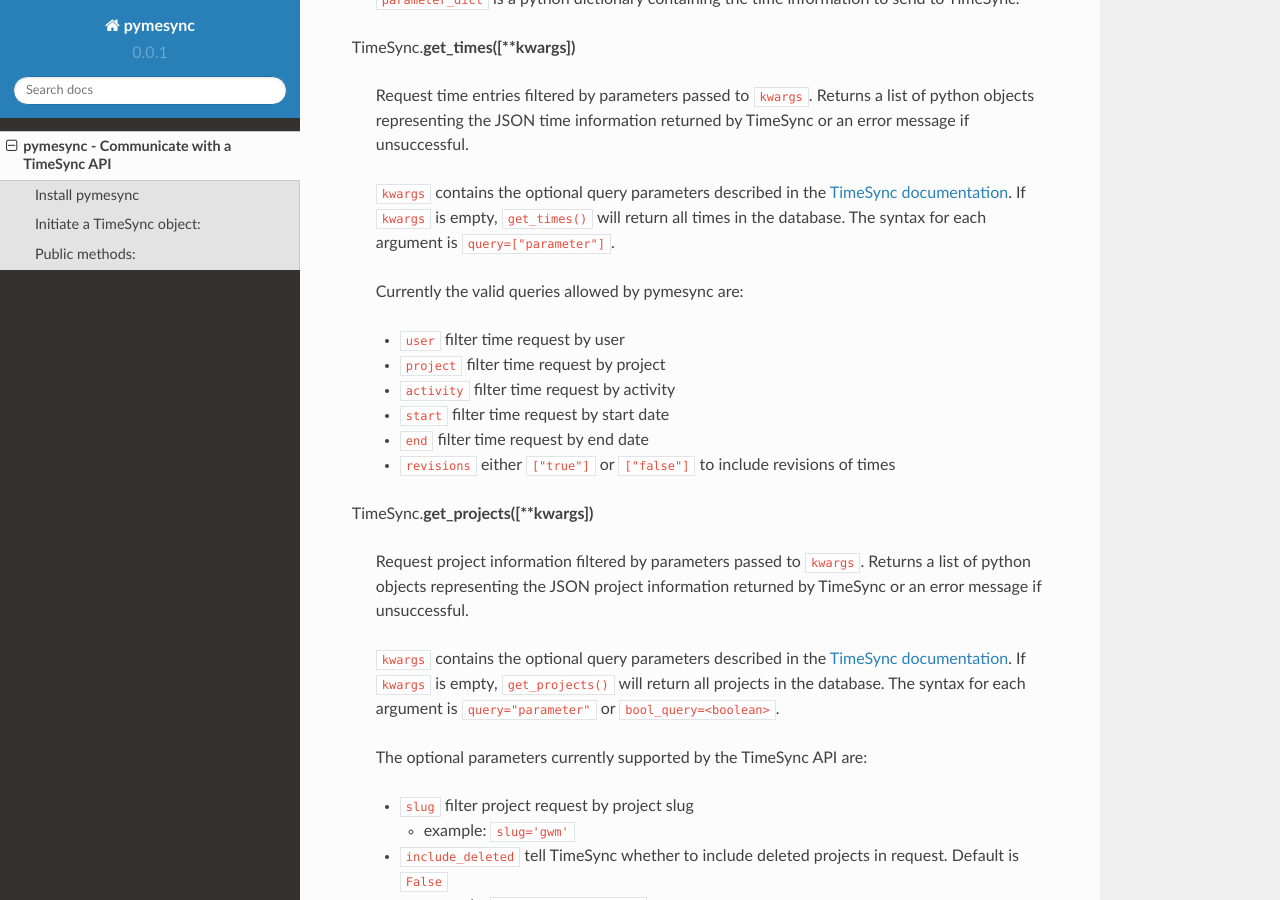
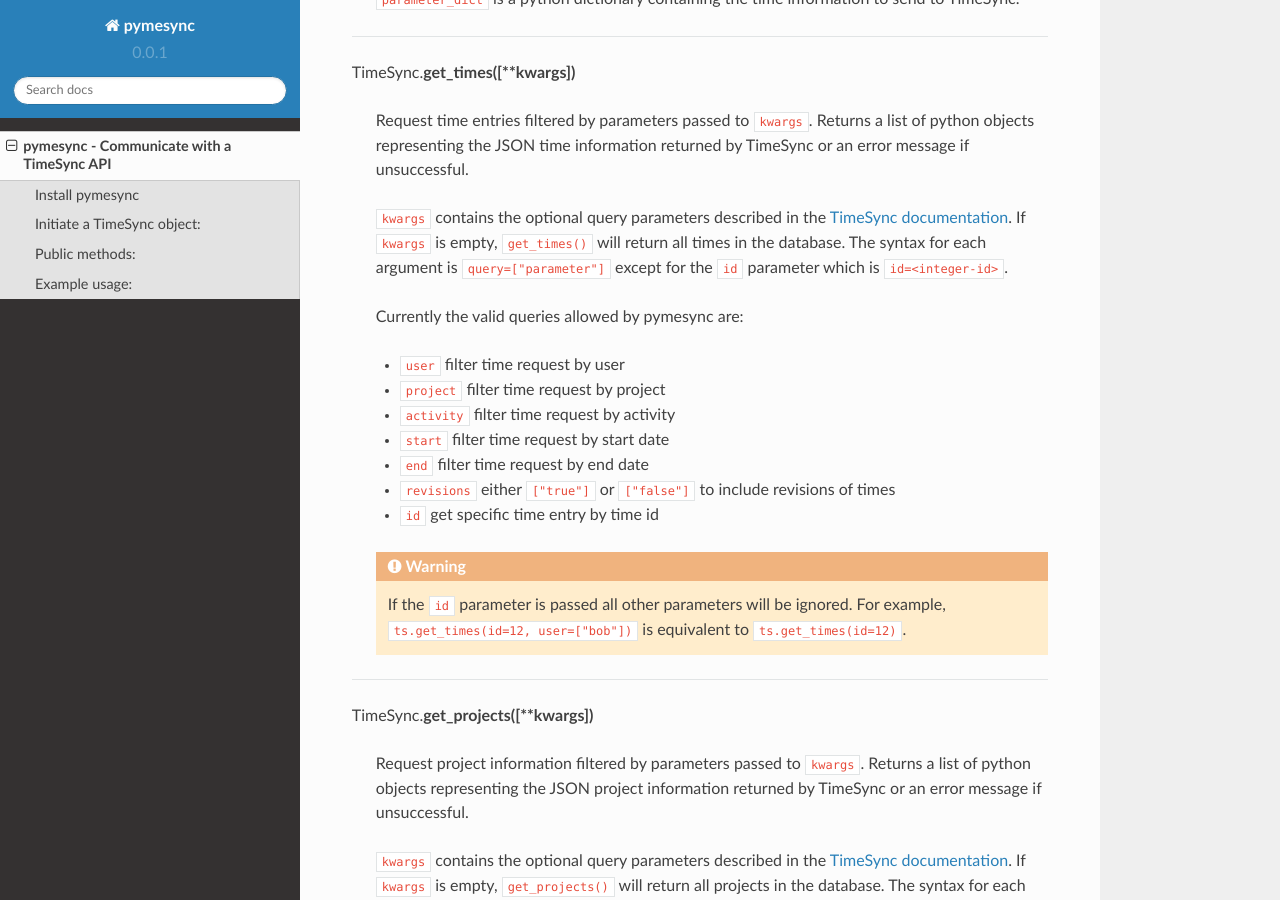
Before and after one commit to osuosl/pymesync, a Sphinx documentation site: the page built from docs/source/usage.rst, in a window 1280 px wide and 900 px high, scrolled down 1439 px. Built offline with Sphinx 7.4.7 and the Read the Docs theme 2.0.0, drawn with Linux system fonts in a browser that asks for light colours.

Commit message:
Docs about times/id implementation

```diff
--- a/docs/source/usage.rst
+++ b/docs/source/usage.rst
@@ -74,6 +74,8 @@
     ``parameter_dict`` is a python dictionary containing the time information to
     send to TimeSync.
 
+------------------------------------------
+
 TimeSync.\ **get_times([\**kwargs])**
 
     Request time entries filtered by parameters passed to ``kwargs``. Returns a
@@ -83,7 +85,8 @@
     ``kwargs`` contains the optional query parameters described in the
     `TimeSync documentation`_. If ``kwargs`` is empty, ``get_times()`` will
     return all times in the database. The syntax for each argument is
-    ``query=["parameter"]``.
+    ``query=["parameter"]`` except for the ``id`` parameter which is
+    ``id=<integer-id>``.
 
     Currently the valid queries allowed by pymesync are:
 
@@ -94,8 +97,17 @@
     * ``end`` filter time request by end date
     * ``revisions`` either ``["true"]`` or ``["false"]`` to include revisions of
       times
+    * ``id`` get specific time entry by time id
+
+    .. warning::
+
+      If the ``id`` parameter is passed all other parameters will be ignored.
+      For example, ``ts.get_times(id=12, user=["bob"])`` is equivalent to
+      ``ts.get_times(id=12)``.
 
     .. _TimeSync documentation: http://timesync.readthedocs.org/en/latest/draft_api.html#get-endpoints
+
+------------------------------------------
 
 TimeSync.\ **get_projects([\**kwargs])**
 
@@ -129,7 +141,10 @@
       Does not accept a ``slug`` combined with ``include_deleted``, but does
       accept any other combination.
 
+------------------------------------------
+
 Example usage:
+--------------
 
 .. code-block:: python
 
```
